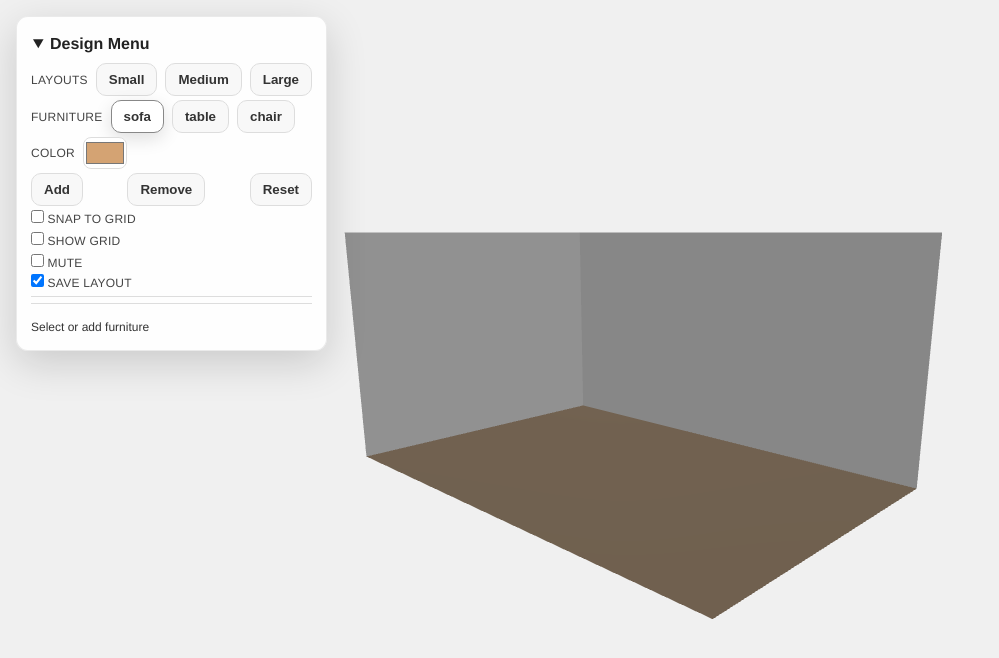
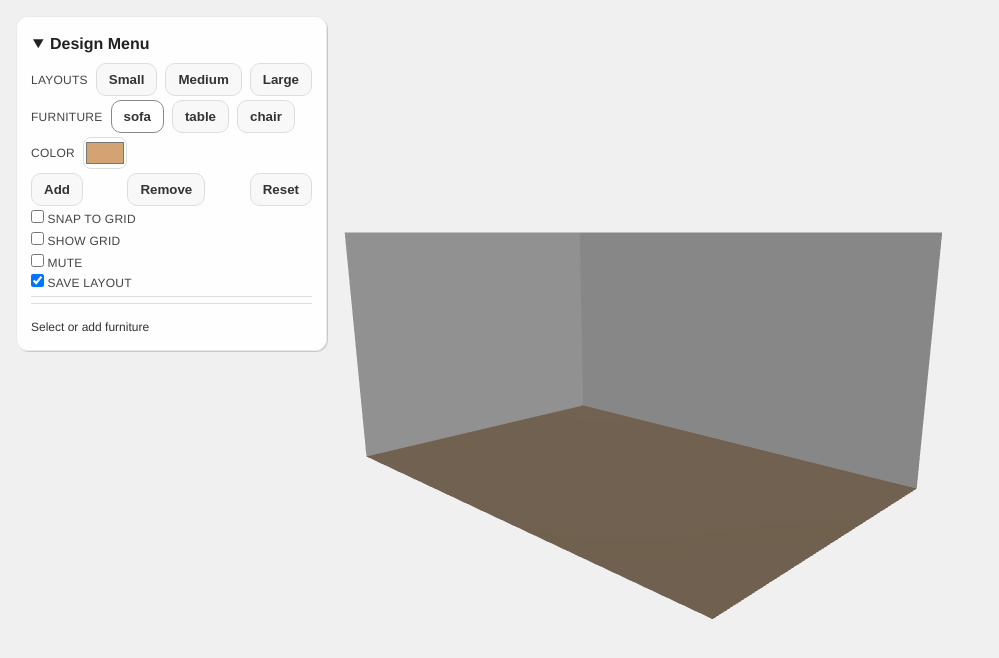
Before and after one commit to SunGoat1001/Challenge2_3D_Programming, a website built with Vite: page index.html in a window 1280 px wide. Shown: the whole page, without its empty margins (0-999 px from the left). Built offline with nearby package versions, Linux system fonts and the light colour scheme; animation ran at ten frames a second.

Commit message:
Refactor shadow

```diff
--- a/style.css
+++ b/style.css
@@ -35,7 +35,7 @@ canvas {
     backdrop-filter: blur(8px);
     border: 1px solid rgba(0, 0, 0, 0.08);
     border-radius: 12px;
-    box-shadow: 0 12px 40px rgba(0, 0, 0, 0.16);
+    box-shadow: 1px 1px rgba(0, 0, 0, 0.16);
     padding: 12px 14px;
     min-width: 260px;
     display: grid;
@@ -96,7 +96,6 @@ button:active,
 button:hover {
     border-color: #888;
     background: #fff;
-    box-shadow: 0 6px 18px rgba(0, 0, 0, 0.12);
 }
 
 input[type="color"] {
@@ -180,12 +179,10 @@ input[type="color"] {
 
 .texture-thumbnail:hover {
     border-color: #999;
-    box-shadow: 0 4px 12px rgba(0, 0, 0, 0.15);
 }
 
 .texture-thumbnail.active {
     border-color: #3a7afe;
-    box-shadow: 0 0 0 2px rgba(58, 122, 254, 0.2), 0 4px 12px rgba(0, 0, 0, 0.15);
 }
 
 .texture-checkmark {
```
